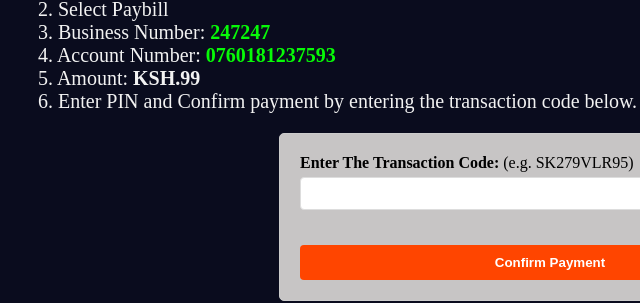
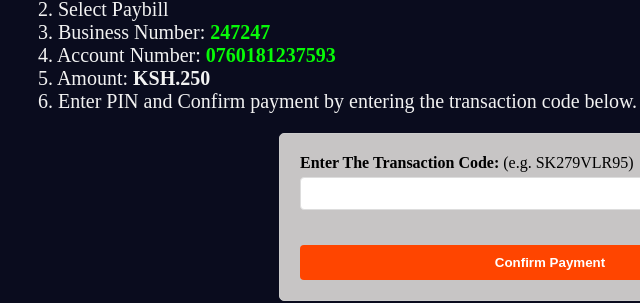
Before and after one commit to devotieno/pesa-pap, a plain HTML site: page sample5.html in a window 1280 px wide. Shown: the part 304-607 px from the top of the page, 90-730 px from the left. Drawn offline with Linux system fonts and the light colour scheme.

Commit message:
Update sample5.html

```diff
--- a/sample5.html
+++ b/sample5.html
@@ -178,7 +178,7 @@
             <br>
             4. Account Number: <b><span style="color: rgb(7, 250, 7);">0760181237593</span></b>
             <br>
-            5. Amount: <b>KSH.99</b>
+            5. Amount: <b>KSH.250</b>
             <br>
             6. Enter PIN and Confirm payment by entering the transaction code below.
         </p>
```
